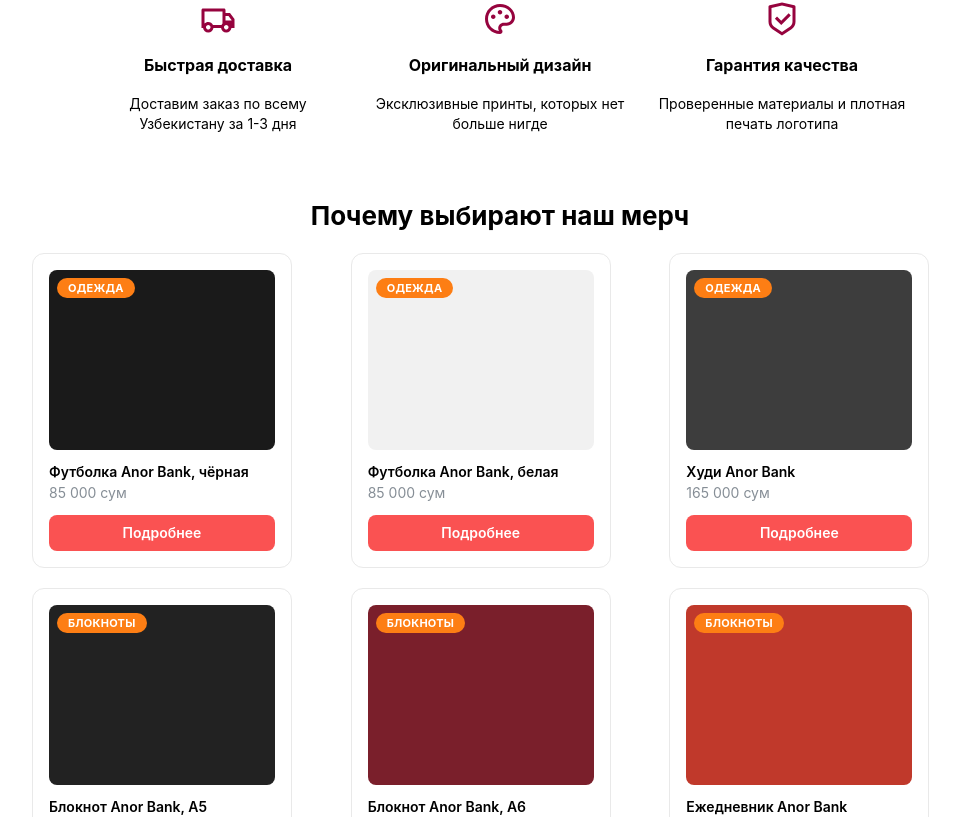
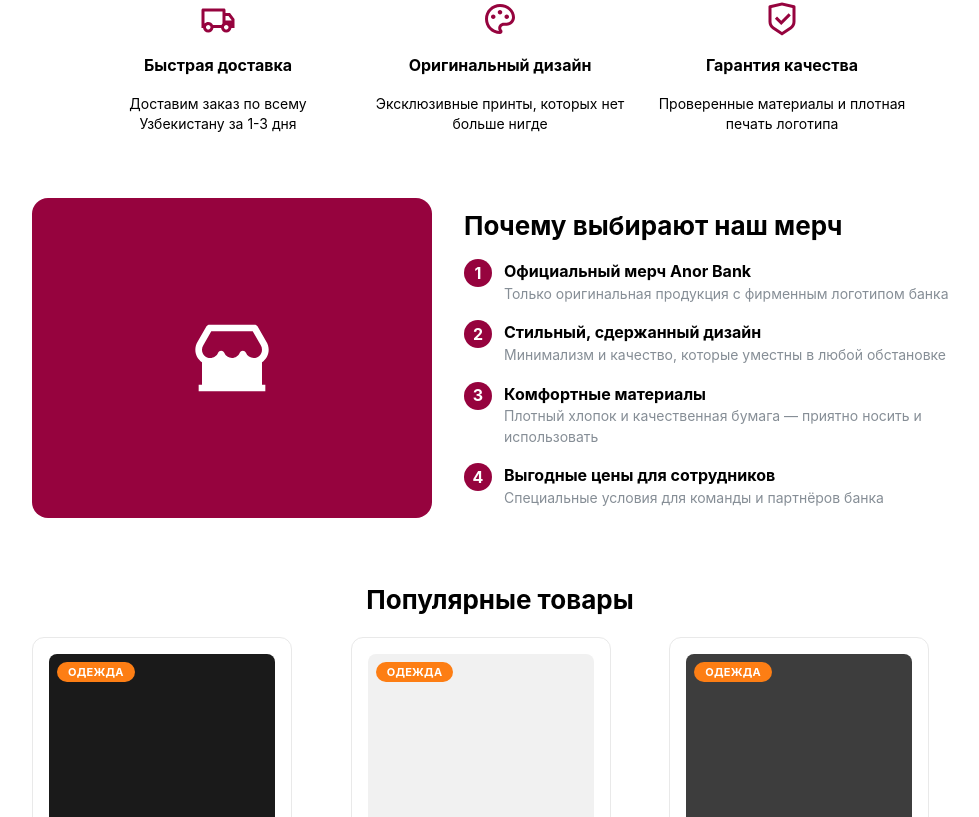
Before and after one commit to Kamolova945/anor-shop, a React (Vite) app: page / in a window 1280 px wide. Shown: the part 586-1403 px from the top of the page, without its empty margins (140-1119 px from the left). Built offline with nearby package versions, Linux system fonts and the light colour scheme.

Commit message:
second section

```diff
--- a/src/pages/HomePage.tsx
+++ b/src/pages/HomePage.tsx
@@ -1,7 +1,7 @@
 import { useState } from 'react'
 import { Box, Button, Flex, Select, SimpleGrid, Stack, Text, Title } from '@mantine/core'
 import { Link } from 'react-router'
-import { RiShieldCheckLine, RiTruckLine, RiPaletteLine } from '@remixicon/react'
+import { RiShieldCheckLine, RiTruckLine, RiPaletteLine,RiStore2Fill  } from '@remixicon/react'
 import { Layout } from '../components/Layout.tsx'
 import { ProductCard } from '../components/ProductCard.tsx'
 import { products } from '../constants/products.ts'
@@ -22,6 +22,25 @@ const features = [
     icon: RiShieldCheckLine,
     title: 'Гарантия качества',
     text: 'Проверенные материалы и плотная печать логотипа',
+  },
+]
+
+const whyChooseUs = [
+  {
+    title: 'Официальный мерч Anor Bank',
+    text: 'Только оригинальная продукция с фирменным логотипом банка',
+  },
+  {
+    title: 'Стильный, сдержанный дизайн',
+    text: 'Минимализм и качество, которые уместны в любой обстановке',
+  },
+  {
+    title: 'Комфортные материалы',
+    text: 'Плотный хлопок и качественная бумага — приятно носить и использовать',
+  },
+  {
+    title: 'Выгодные цены для сотрудников',
+    text: 'Специальные условия для команды и партнёров банка',
   },
 ]
 
@@ -109,11 +128,49 @@ export function HomePage() {
           )
         })}
       </Flex>
+        <Flex p={'xl'} gap={'xl'} wrap={'wrap'} align={'center'} maw={1000} mx={'auto'}>
+  <Flex
+    w={{ base: '100%', sm: 400 }}
+    h={320}
+    bg={'#96033E'}
+    align={'center'}
+    justify={'center'}
+    style={{ borderRadius: 16 }}
+  >
+    <RiStore2Fill size={80} color={'white'} />
+  </Flex>
 
+  <Stack flex={1} miw={280} gap={'md'}>
+    <Title order={2}>Почему выбирают наш мерч</Title>
+
+    {whyChooseUs.map((item, index) => (
+      <Flex key={item.title} gap={'sm'} align={'flex-start'}>
+        <Flex
+          w={28}
+          h={28}
+          bg={'#96033E'}
+          c={'white'}
+          align={'center'}
+          justify={'center'}
+          style={{ borderRadius: '50%', flexShrink: 0 }}
+          fw={700}
+        >
+          {index + 1}
+        </Flex>
+        <Box>
+          <Text fw={700}>{item.title}</Text>
+          <Text size={'sm'} c={'dimmed'}>
+            {item.text}
+          </Text>
+        </Box>
+      </Flex>
+    ))}
+  </Stack>
+</Flex>
 
       <Box p={'xl'} maw={1000} mx={'auto'}>
   <Title order={2} mb={'lg'} ta={'center'}>
-    Почему выбирают наш мерч
+    Популярные товары
   </Title>
 
   <SimpleGrid cols={{ base: 1, sm: 2, md: 3 }} spacing={'lg'}>
```
